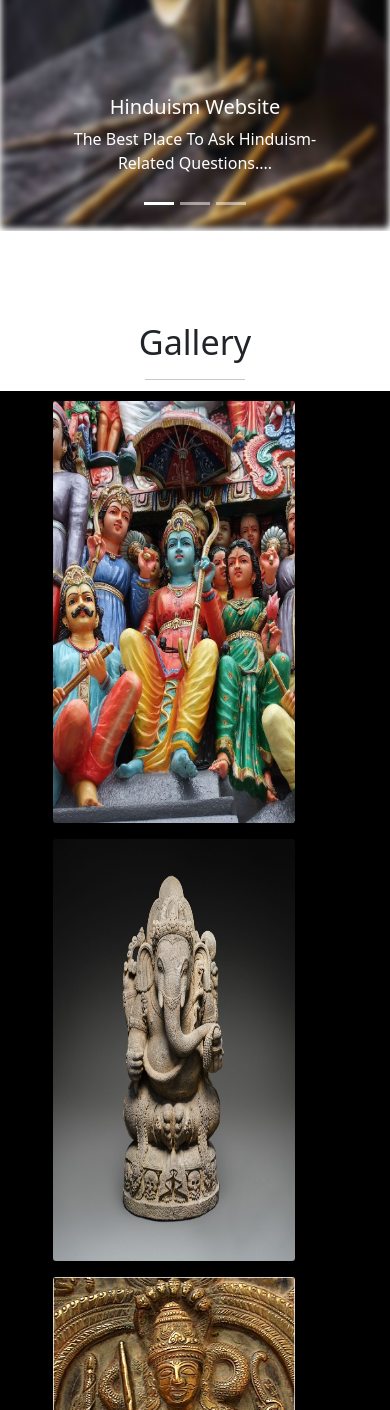
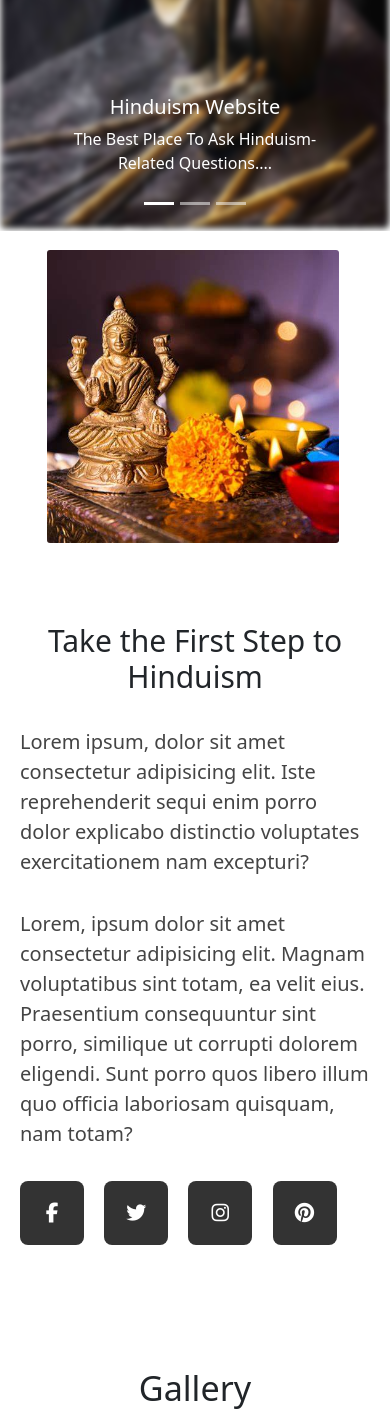
Before and after one commit to mehak3212ptl/static-project-of-Django, a Django app: page / in a window 390 px wide. Shown: the part 618-2028 px from the top of the page. Run offline with Django 5.2, Linux system fonts and the light colour scheme; some libraries are stand-ins or nearby versions.

Commit message:
home page edited

```diff
--- a/project/app/static/css/style.css
+++ b/project/app/static/css/style.css
@@ -39,7 +39,60 @@
     color: white;
 }
 
-/* about */
+/*  */
+
+/* .about{
+    /* min-height: 100vh; */
+    /* padding-bottom: 3rem; */
+ */
+
+  .about .image01{
+    padding:2rem;
+  }
+
+  .about .image01 img{
+    height:20%;
+    width: 75%;
+    margin-left: 12%;
+    margin-top: 10%;
+    object-fit: cover;
+    box-shadow: 2.5rem 2.5rem 0 1rem var(--orange);
+  }
+
+  .about .info01{
+    padding:2rem;
+    margin-top: 3rem;
+  }
+
+  .about .info01 h2{
+    color:var(--orange);
+    font-size: 30px;
+  }
+
+  .about .info01 p{
+    font-size: 20px;
+    color:#444;
+    margin:2rem 0;
+  }
+
+  .about .info01 .icons a{
+    font-size: 20px;
+    height: 4rem;
+    width:4rem;
+    line-height: 4rem;
+    text-align: center;
+    background:#333;
+    color:#fff;
+    border-radius: .5rem;
+    margin-right: 1rem;
+    text-decoration: none;
+  }
+
+  .about .info01 .icons a:hover{
+    background:var(--orange);
+  }
+
+/* ABOUT SECTION     */
 .about_img{
     /* max-height: 20%; */
     min-height: 50%;
@@ -328,23 +477,40 @@
 }
 
 /* port3 */
-.container01{
-    width: 90%;
-    padding: 20px;
-    margin: 100px auto;
-    flex-direction: row;
+.project{
+    min-height:100vh;
+
+  }
+
+  .project .heading{
+    color:black;
+  }
+
+  .project .box-container{
+    display: flex;
     justify-content: center;
+    flex-wrap: wrap;
   }
-.box01{
-    width: 250px;
-    margin: 0 10px;
-    box-shadow: 0 0 20px 2px rgba(0, 0,0, .1);
+
+  .project .box-container .box{
+    height:20rem;
+    width:30rem;
+    border-radius: .5rem;
+    margin:2rem;
+    overflow: hidden;
+    box-shadow: 0 .3rem .5rem #000;
   }
-.box01 img{
-    display: block;
-    width: 100%;
-    border-radius: 5px;
+
+  .project .box-container .box img{
+    height:100%;
+    width:100%;
+    object-fit: cover;
   }
+
+  .project .box-container .box:hover img{
+    transform: scale(1.3);
+  }
+
 
 
 /* steps */
--- a/project/app/templates/home.html
+++ b/project/app/templates/home.html
@@ -43,6 +43,30 @@
       </div>
 </header>
 <!-- header ends  -->
+
+<!-- middle page -->
+<section id="about01" class="about container01 ">
+    <div class="row align-items-center">
+
+      <div class="col-md-6 image01">
+        <img src="{% static 'images/about-3.jpeg' %}" width="50%" alt="">
+      </div>
+
+      <div class="col-md-6 info01">
+        <h2>Take the First Step to Hinduism</h2>
+        <p>Lorem ipsum, dolor sit amet consectetur adipisicing elit. Iste reprehenderit sequi enim porro dolor explicabo distinctio voluptates exercitationem nam excepturi?</p>
+        <p>Lorem, ipsum dolor sit amet consectetur adipisicing elit. Magnam voluptatibus sint totam, ea velit eius. Praesentium consequuntur sint porro, similique ut corrupti dolorem eligendi. Sunt porro quos libero illum quo officia laboriosam quisquam, nam totam?</p>
+        <div class="icons">
+          <a href="#" class="fab fa-facebook-f"></a>
+          <a href="#" class="fab fa-twitter"></a>
+          <a href="#" class="fab fa-instagram"></a>
+          <a href="#" class="fab fa-pinterest "></a>
+        </div>
+      </div>
+
+    </div>
+
+    </section>
 
 <section class="main-heading my-5 pt-5">
     <div class="text-center gall2">
```
Also changed, not shown: other parts of project/app/static/css/style.css (+101 -5 lines), project/app/templates/port3.html (+43 -12 lines). Lines whose indentation alone changed are shown as unchanged.
